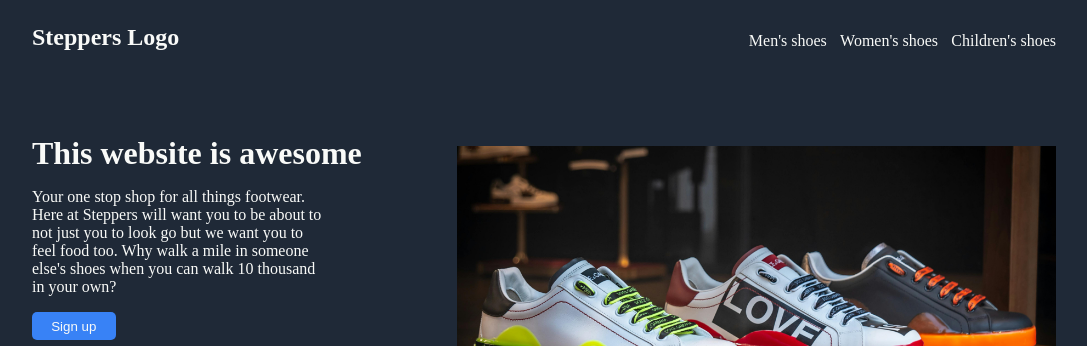
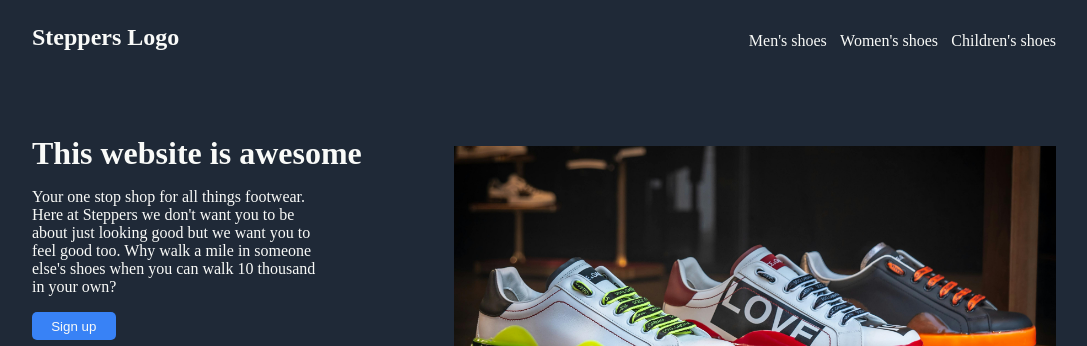
Before and after one commit to PhantomXero/steppers-ltd, a React (Vite) app: page / in a window 1280 px wide. Shown: the top 346 px of the page, without its empty margins (96-1183 px from the left). Built offline with nearby package versions, Linux system fonts and the light colour scheme.

Commit message:
edit to card.scss and text in hero_subtext

```diff
--- a/sass/_card.scss
+++ b/sass/_card.scss
@@ -7,6 +7,11 @@
     width: 12vw;
 
     align-items: center;
+
+    .img, .img_subtext
+    {
+        cursor: pointer;
+    }
 }
 
 .img
--- a/src/components/hero-container.jsx
+++ b/src/components/hero-container.jsx
@@ -8,9 +8,9 @@ function heroContainer() {
         <h1 className="hero_title">This website is awesome</h1>
         <p className="hero_subtext">
           {" "}
-          Your one stop shop for all things footwear. Here at Steppers will want
-          you to be about to not just you to look go but we want you to feel
-          food too. Why walk a mile in someone else's shoes when you can walk 10
+          Your one stop shop for all things footwear. Here at Steppers we don't
+          want you to be about just looking good but we want you to feel good
+          too. Why walk a mile in someone else's shoes when you can walk 10
           thousand in your own?
         </p>
         <Button />
--- a/src/index.css
+++ b/src/index.css
@@ -58,6 +58,9 @@
   flex-direction: column;
   width: 12vw;
   align-items: center;
+}
+.card .img, .card .img_subtext {
+  cursor: pointer;
 }
 
 .img {
```
Also changed, not shown: 1 other file (tests, documents, lock files or other folders).
